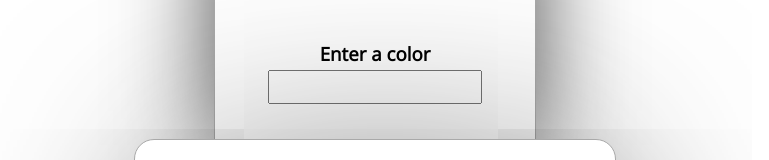
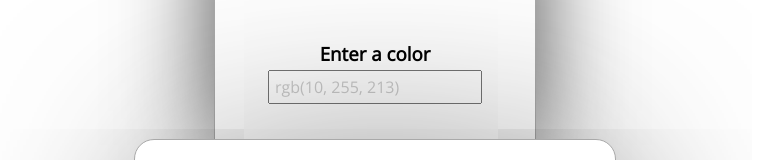
Before and after one commit to Fafruch/color-reader, a React (Create React App) app: page / in a window 1280 px wide. Shown: the part 126-286 px from the top of the page, without its empty margins (265-1034 px from the left). Built offline with nearby package versions, Linux system fonts and the light colour scheme.

Commit message:
Add working placeholders changing in time

```diff
--- a/src/components/Input.js
+++ b/src/components/Input.js
@@ -1,16 +1,55 @@
-import React from 'react';
+import React, { Component } from 'react';
 import PropTypes from 'prop-types';
 
-const Input = ({ inputColor, onChange }) => (
+const placeholders = [
+  '#f83d32', 'rgb(10, 255, 213)', 'rgb(148, 259, 3)', 'hsl(39, 77%, 48%)',
+  'hsl(231, 20%, 43%)', 'hsl(0, 90%, 81%)', '#3fa1fb',
+];
+
+class Input extends Component {
+  state = {
+    setInternalIndex: 0,
+    currentPlaceholderIndex: 0,
+    activePlaceholder: true,
+  };
+  componentDidMount() {
+    this.setupInterval();
+  }
+  componentWillUnmount() {
+    clearInterval(this.state.setInternalIndex);
+  }
+  getNewIndex = () => {
+    // enter CSS transition is 1000 (but has no impact on interval)
+    this.setState({ activePlaceholder: true });
+    // exit CSS transition is 1000
+    setTimeout(() => this.setState({ activePlaceholder: false }), 2000);
+    // 2000 + 1000 = 3000 total time
+    // Index changes when not visible, so on class .Input-not-active
+    this.setState({
+      currentPlaceholderIndex: (this.state.currentPlaceholderIndex + 1) % placeholders.length,
+    });
+  };
+  setupInterval = () => {
+    // On launch, for first placeholder
+    setTimeout(() => this.setState({ activePlaceholder: false }), 2000);
+    // 500 not active (when interval is 3500)
+    this.setState({ setInternalIndex: setInterval(this.getNewIndex, 3500) });
+  };
+  render() {
+    const { inputColor, onChange } = this.props;
+    return (
       <div>
         <span className="Input-header">Enter a color</span> <br />
         <input
-      className="Input"
+          className={this.state.activePlaceholder ? 'Input-active' : 'Input-not-active'}
+          placeholder={placeholders[this.state.currentPlaceholderIndex]}
           value={inputColor}
           onChange={event => onChange(event.target.value)}
         />
       </div>
     );
+  }
+}
 Input.propTypes = {
   inputColor: PropTypes.string.isRequired,
   onChange: PropTypes.func.isRequired,
--- a/src/styles/Input.css
+++ b/src/styles/Input.css
@@ -7,11 +7,55 @@
   font-size: 1.17rem;
 }
 
-.Input {
+.Input-active, .Input-not-active {
   margin-top: 4px;
   padding: 5px;
+
   height: 20px;
   width: 200px;
+
   font-family: 'Open Sans', sans-serif;
   font-size: 1rem;
 }
+
+.Input-active::placeholder {
+  transition: 1s;
+  color: #ccc;
+}
+.Input-active::-webkit-input-placeholder {
+  transition: 1s;
+  color: #ccc;
+}
+.Input-active:-ms-input-placeholder {
+  transition: 1s;
+  color: #ccc;
+}
+.Input-active::-moz-placeholder {
+  transition: 1s;
+  color: #ccc;
+}
+.Input-active::-moz-placeholder {
+  transition: 1s;
+  color: #ccc;
+}
+
+.Input-not-active::placeholder {
+  transition: 1s;
+  color: white;
+}
+.Input-not-active::-webkit-input-placeholder {
+  transition: 1s;
+  color: white;
+}
+.Input-not-active:-ms-input-placeholder {
+  transition: 1s;
+  color: white;
+}
+.Input-not-active::-moz-placeholder {
+  transition: 1s;
+  color: white;
+}
+.Input-not-active::-moz-placeholder {
+  transition: 1s;
+  color: white;
+}
```
Lines whose indentation alone changed are shown as unchanged.
